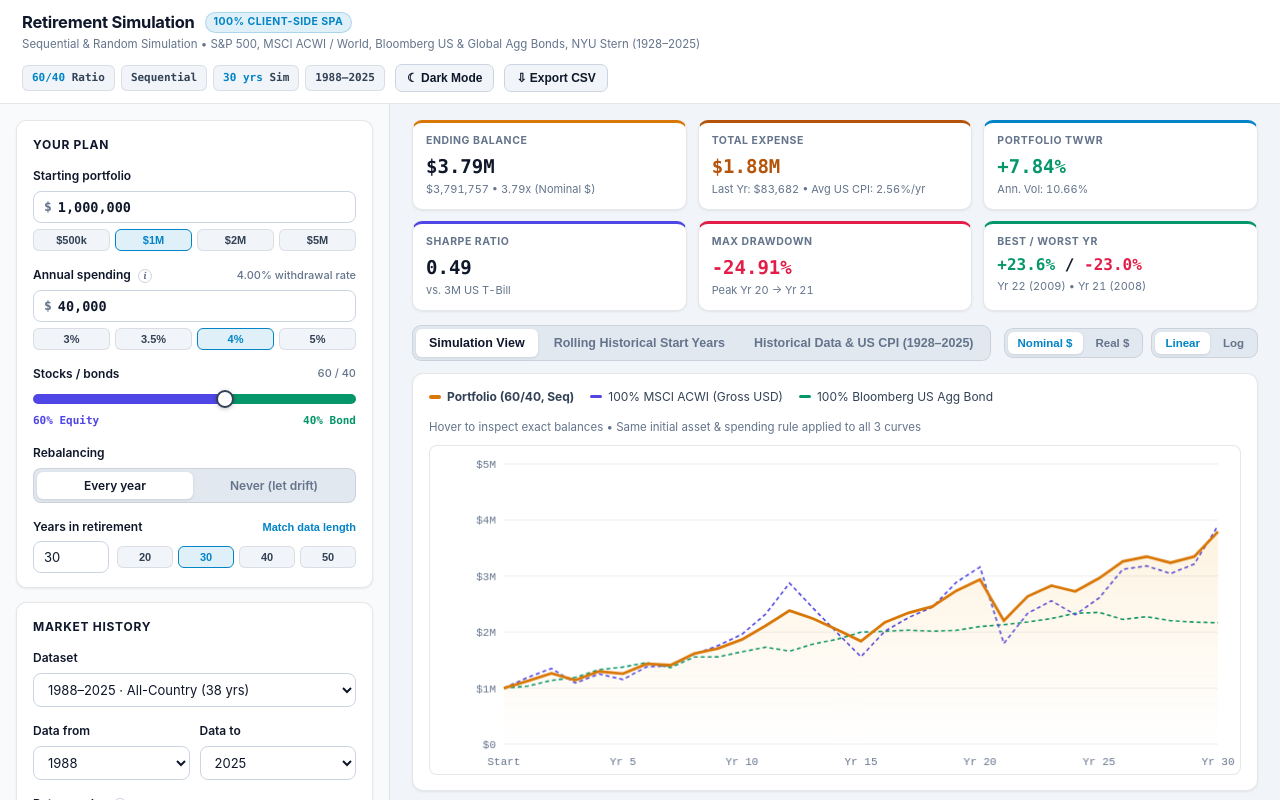
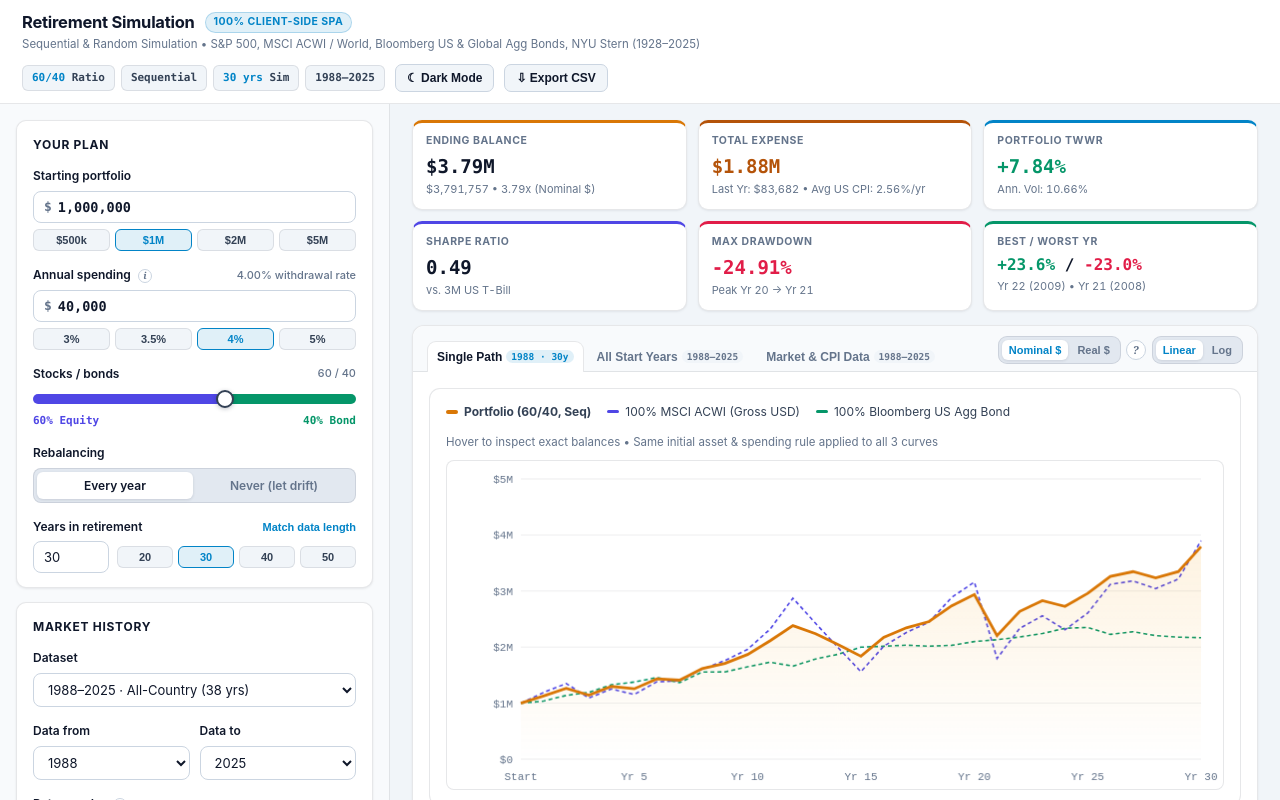
Before and after one commit to imxuwang/research, a plain HTML site: page retirement-simulation/index.html in a window 1280 px wide. Drawn offline with Linux system fonts and the light colour scheme.

Commit message:
Attach tab bar to results panel, sync tab badges, and explain Nominal vs Real $

```diff
--- a/retirement-simulation/index.html
+++ b/retirement-simulation/index.html
@@ -491,14 +491,81 @@
       text-overflow: ellipsis;
     }
 
-    /* TABS & SEGMENTED CONTROLS */
+    /* TABS & SEGMENTED CONTROLS (attached to results panel below) */
+    .results-shell {
+      background: var(--panel);
+      border: 1px solid var(--border);
+      border-radius: 12px;
+      box-shadow: var(--card-shadow);
+      overflow: visible;
+    }
     .tabs-bar {
       display: flex;
-      gap: 10px;
-      margin-bottom: 12px;
+      gap: 8px;
+      padding: 10px 14px 0;
+      border-bottom: 1px solid var(--border);
+      background: var(--bg-subtle);
+      border-radius: 12px 12px 0 0;
       flex-wrap: wrap;
+      align-items: flex-end;
+      justify-content: space-between;
+      position: relative;
+    }
+    .tab-strip {
+      display: flex;
+      gap: 3px;
+      flex-wrap: wrap;
+      margin-bottom: -1px;
+    }
+    .tab-btn {
+      background: transparent;
+      border: 1px solid transparent;
+      border-bottom: none;
+      color: var(--muted);
+      padding: 8px 9px;
+      border-radius: 9px 9px 0 0;
+      font-size: 12px;
+      font-weight: 600;
+      cursor: pointer;
+      transition: color 0.12s, background 0.12s;
+      display: inline-flex;
       align-items: center;
-      justify-content: space-between;
+      gap: 4px;
+      white-space: nowrap;
+    }
+    .tab-btn:hover { color: var(--text); background: rgba(148, 163, 184, 0.08); }
+    .tab-btn.active {
+      background: var(--panel);
+      border-color: var(--border);
+      color: var(--text);
+      position: relative;
+    }
+    .tab-btn .tab-meta {
+      font-family: var(--mono);
+      font-size: 9.5px;
+      font-weight: 600;
+      color: var(--muted);
+      padding: 1px 5px;
+      border-radius: 999px;
+      background: var(--panel-alt);
+    }
+    .tab-btn.active .tab-meta {
+      background: var(--accent-soft);
+      color: var(--accent);
+    }
+    .tabs-controls {
+      display: flex;
+      gap: 6px;
+      align-items: center;
+      flex-wrap: wrap;
+      padding-bottom: 7px;
+      margin-left: auto;
+    }
+    .results-body {
+      padding: 16px;
+    }
+    .results-body > div > .card {
+      box-shadow: none;
     }
     .seg-group {
       display: inline-flex;
@@ -506,40 +573,76 @@
       border: 1px solid var(--border);
       border-radius: 9px;
       padding: 3px;
-      gap: 3px;
+      gap: 2px;
       flex-wrap: wrap;
-    }
-    .tab-btn {
-      background: transparent;
-      border: none;
-      color: var(--muted);
-      padding: 7px 13px;
-      border-radius: 6px;
-      font-size: 12.5px;
-      font-weight: 600;
-      cursor: pointer;
-      transition: all 0.12s;
-    }
-    .tab-btn:hover { color: var(--text); }
-    .tab-btn.active {
-      background: var(--seg-active);
-      color: var(--text);
-      box-shadow: 0 1px 3px rgba(15, 23, 42, 0.10);
     }
     .scale-btn {
       background: transparent;
       border: none;
       color: var(--muted);
-      padding: 5px 10px;
+      padding: 4px 7px;
       border-radius: 6px;
-      font-size: 11.5px;
+      font-size: 11px;
       font-weight: 600;
       cursor: pointer;
+      white-space: nowrap;
     }
     .scale-btn.active {
       background: var(--seg-active);
       color: var(--accent);
       box-shadow: 0 1px 3px rgba(15, 23, 42, 0.10);
+    }
+    .basis-wrap {
+      display: inline-flex;
+      align-items: center;
+      gap: 5px;
+    }
+    .basis-help-btn {
+      width: 20px;
+      height: 20px;
+      border-radius: 50%;
+      border: 1px solid var(--border-strong);
+      background: var(--panel);
+      color: var(--muted);
+      font-size: 11px;
+      font-weight: 700;
+      font-family: Georgia, serif;
+      font-style: italic;
+      cursor: pointer;
+      display: inline-flex;
+      align-items: center;
+      justify-content: center;
+      padding: 0;
+    }
+    .basis-help-btn:hover, .basis-wrap:focus-within .basis-help-btn {
+      border-color: var(--accent);
+      color: var(--accent);
+    }
+    .basis-popover {
+      display: none;
+      position: absolute;
+      right: 14px;
+      top: calc(100% + 6px);
+      width: min(320px, calc(100% - 28px));
+      background: var(--tooltip-bg);
+      border: 1px solid var(--border-strong);
+      border-radius: 10px;
+      padding: 11px 13px;
+      box-shadow: var(--tip-shadow);
+      font-size: 12px;
+      line-height: 1.45;
+      color: var(--text-soft);
+      z-index: 40;
+    }
+    .basis-wrap:hover .basis-popover,
+    .basis-wrap:focus-within .basis-popover {
+      display: block;
+    }
+    .basis-popover strong { color: var(--text); }
+    .basis-popover .bp-item + .bp-item {
+      margin-top: 8px;
+      padding-top: 8px;
+      border-top: 1px solid var(--border);
     }
 
     .btn {
@@ -1254,17 +1357,40 @@
         </div>
       </div>
 
-      <!-- VIEW TABS -->
+      <!-- VIEW TABS + ATTACHED RESULTS PANEL -->
+      <div class="results-shell">
         <div class="tabs-bar">
-        <div class="seg-group">
-          <button type="button" class="tab-btn active" data-tab="single">Simulation View</button>
-          <button type="button" class="tab-btn" data-tab="rolling">Rolling Historical Start Years</button>
-          <button type="button" class="tab-btn" data-tab="data">Historical Data &amp; US CPI (1928–2025)</button>
-        </div>
-        <div style="display:flex; gap:8px; align-items:center; flex-wrap:wrap;">
-          <div class="seg-group" data-for="displayBasis" title="Show dollars as nominal, or inflation-adjusted to start-year dollars">
+          <div class="tab-strip">
+            <button type="button" class="tab-btn active" data-tab="single">
+              <span id="tabLblSingle">Simulation View</span>
+              <span class="tab-meta" id="tabMetaSingle">30y</span>
+            </button>
+            <button type="button" class="tab-btn" data-tab="rolling">
+              <span>All Start Years</span>
+              <span class="tab-meta" id="tabMetaRolling">1988–2025</span>
+            </button>
+            <button type="button" class="tab-btn" data-tab="data">
+              <span>Market &amp; CPI Data</span>
+              <span class="tab-meta" id="tabMetaData">1988–2025</span>
+            </button>
+          </div>
+          <div class="tabs-controls">
+            <div class="basis-wrap" id="basisWrap">
+              <div class="seg-group" data-for="displayBasis">
                 <button type="button" class="scale-btn active" data-v="nominal">Nominal $</button>
                 <button type="button" class="scale-btn" data-v="real">Real $</button>
+              </div>
+              <button type="button" class="basis-help-btn" aria-label="What is Nominal $ vs Real $?">?</button>
+              <div class="basis-popover" role="tooltip">
+                <div class="bp-item">
+                  <strong>Nominal $ (Future Dollars)</strong><br />
+                  Actual dollar balance printed on your future account statement, <em>without</em> removing inflation.
+                </div>
+                <div class="bp-item">
+                  <strong>Real $ (Start-Year Purchasing Power)</strong><br />
+                  Inflation-adjusted dollars showing what your future balance can actually buy in start-year money (deflated by cumulative CPI / inflation).
+                </div>
+              </div>
             </div>
             <div id="centerToggleWrap" class="seg-group" style="display:none;">
               <button type="button" class="scale-btn active" data-center="median">Median</button>
@@ -1276,7 +1402,7 @@
             </div>
           </div>
         </div>
-
+        <div class="results-body">
       <!-- TAB 1: UNIFIED SIMULATION VIEW (SEQUENTIAL OR MULTI-RUN RANDOM) -->
       <div id="tabSingle">
         <div class="card" style="margin-bottom:14px;">
@@ -1397,8 +1523,8 @@
               <div class="subhead" id="dataSubhead">Annual US CPI inflation (NYU Stern / FRED CPI-U) alongside embedded total-return equity and bond benchmarks.</div>
             </div>
             <div id="dataScopeWrap" class="seg-group">
-              <button type="button" class="scale-btn active" data-scope="all">All 98 Years (1928–2025)</button>
-              <button type="button" class="scale-btn" data-scope="window">Selected Data Window</button>
+              <button type="button" class="scale-btn active" data-scope="window" id="btnScopeWindow">Selected Window (1988–2025)</button>
+              <button type="button" class="scale-btn" data-scope="all">All 98 Years (1928–2025)</button>
             </div>
           </div>
 
@@ -1448,6 +1574,8 @@
               <thead id="histDataHead"></thead>
               <tbody></tbody>
             </table>
+          </div>
+        </div>
       </div>
         </div>
       </div>
@@ -1530,7 +1658,7 @@
       sequenceKey: "",
       batchCache: null,
       batchKey: "",
-      dataScope: "all",
+      dataScope: "window",
       lastRun: null,
       lastHistRows: [],
       hoverStepIdx: null,
@@ -3634,6 +3762,7 @@
       document.getElementById("tabRolling").style.display = tabName === "rolling" ? "block" : "none";
       document.getElementById("tabData").style.display = tabName === "data" ? "block" : "none";
       document.getElementById("scaleToggleWrap").style.display = tabName === "single" ? "inline-flex" : "none";
+      document.getElementById("basisWrap").style.display = tabName === "data" ? "none" : "inline-flex";
       updateAll();
     }
 
@@ -3985,6 +4114,18 @@
         `${cutOn ? `Cut to ${floorPct}% in bad years` : "Fixed spending"} · ${infTxt} · ${elWithdrawTiming.value === "start" ? "Start" : "End"} of year`;
       document.getElementById("sumIndices").textContent =
         `${SERIES_LABELS[elEquity.value] || ""} + ${SERIES_LABELS[elBond.value] || ""}`;
+
+      // Sync tab bar labels with selected sidebar options
+      const simYrs = Math.max(1, Math.min(250, parseInt(elSimYears.value, 10) || 30));
+      const numRuns = Math.max(10, Math.min(5000, parseInt(elNumRuns.value, 10) || 500));
+      const isRandom = elSimMode.value === "random";
+      const winRange = (elStartYr.value && elEndYr.value) ? `${elStartYr.value}–${elEndYr.value}` : "1928–2025";
+      document.getElementById("tabLblSingle").textContent = isRandom ? "Random Runs" : "Single Path";
+      document.getElementById("tabMetaSingle").textContent = isRandom ? `${numRuns}×${simYrs}y` : `${elStartYr.value || "1988"} · ${simYrs}y`;
+      document.getElementById("tabMetaRolling").textContent = winRange;
+      document.getElementById("tabMetaData").textContent = state.dataScope === "all" ? "1928–2025" : winRange;
+      const scopeBtn = document.getElementById("btnScopeWindow");
+      if (scopeBtn) scopeBtn.textContent = `Selected Window (${winRange})`;
     }
 
     window.addEventListener("resize", () => updateAll());
```
Lines whose indentation alone changed are shown as unchanged.
